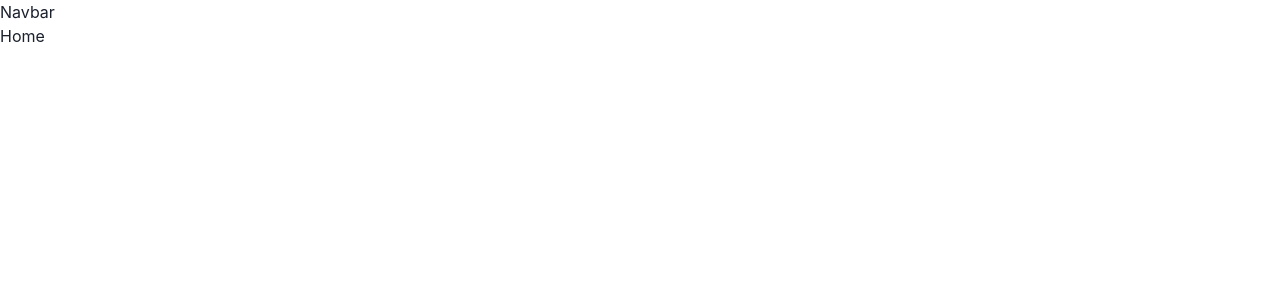
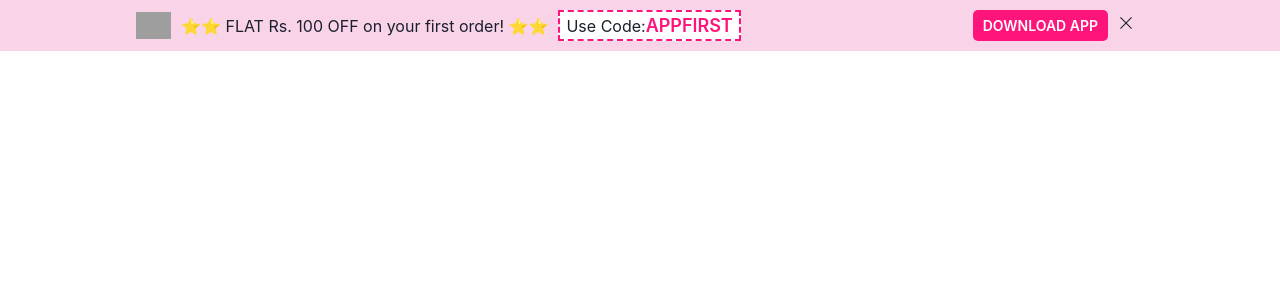
Before and after one commit to shivshankar0965/violeta, a React (Create React App) app in the folder frontend/: page / in a window 1280 px wide. Shown: the top 300 px of the page. Built offline with nearby package versions, Linux system fonts and the light colour scheme; grey boxes are pictures that could not be loaded.

Commit message:
adding offer navbar

```diff
--- a/frontend/src/Components/Navbar/Navbar.jsx
+++ b/frontend/src/Components/Navbar/Navbar.jsx
@@ -1,7 +1,10 @@
 import React from "react";
+import OfferNavbar from "./OfferNavbar";
 
 const Navbar = () => {
-  return <div>Navbar</div>;
+  return <div>
+    <OfferNavbar/>
+  </div>;
 };
 
 export default Navbar;
--- /dev/null
+++ b/frontend/src/Components/Navbar/OfferNavbar.css
@@ -0,0 +1,52 @@
+.OfferNavbar{
+    display: flex;
+    justify-content: space-between;
+    align-items: center;
+    position: fixed;
+    width: 100%;
+    top: 0;
+    right: 0;
+    z-index: 1000;
+    padding: 10px;
+    background-color: #f9d3e8;
+}
+
+.appfirst{
+    border: 2px dashed #ff147b;
+    padding-left: 6px;
+    padding-right: 6px;
+    background-color: white;
+}
+#offerCode{
+    color: #ff147b;
+    font-size: large;
+    font-weight: 600;
+}
+
+.downloadapp{
+    padding: 5px 10px;
+    border-radius: 5px;
+    font-size: 14px;
+    background-color: #ff147b;
+    color: white;
+    letter-spacing: initial;
+
+}
+.downloadapp button{
+    font-weight: 600;
+}
+#comboDown{
+    display: flex;
+    margin-right: 10%;
+}
+#cross{
+    text-align: center;
+    justify-content: center;
+    margin: 5px 10px;
+}
+
+@media(max-width:768px){
+    .OfferNavbar{
+        display: none;
+    }
+}
--- /dev/null
+++ b/frontend/src/Components/Navbar/OfferNavbar.jsx
@@ -0,0 +1,54 @@
+import React from "react";
+import "./OfferNavbar.css";
+import { RxCross1 } from "react-icons/rx";
+
+const OfferNavbar = () => {
+
+    const closeOfferNav = () => {
+        let v = document.getElementById("offerDiv");
+        if (v.style.display === "none") {
+           v.style.display = "block";
+        } else {
+           v.style.display = "none";
+        }
+    }
+
+  return (
+    <div className="OfferNavbar" id="offerDiv">
+      <div
+        style={{
+          display: "flex",
+          gap: "10px",
+          justifyItems: "center",
+          alignItems: "center",
+          marginLeft: "10%",
+          letterSpacing: " initial",
+        }}
+      >
+        <div>
+          <img
+            width={"35px"}
+            src="https://media6.ppl-media.com/mediafiles/ecomm/home/1543587824_logo.png"
+            alt="img"
+          />
+        </div>
+        <div>
+          <p>⭐️⭐️ FLAT Rs. 100 OFF on your first order! ⭐️⭐️</p>
+        </div>
+        <div className="appfirst">
+          Use Code:<span id="offerCode">APPFIRST</span>
+        </div>
+      </div>
+      <div id="comboDown">
+        <div className="downloadapp">
+          <button>DOWNLOAD APP</button>
+        </div>
+        <div id="cross" onClick={closeOfferNav}>
+          <RxCross1/>
+        </div>
+      </div>
+    </div>
+  );
+};
+
+export default OfferNavbar;
```
